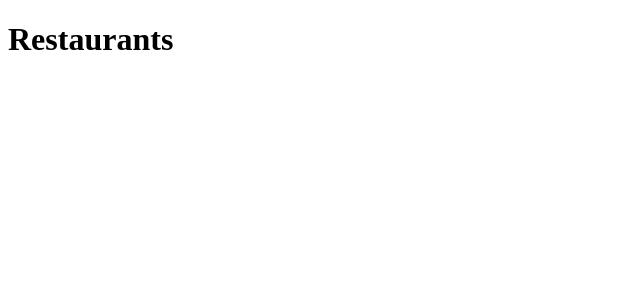
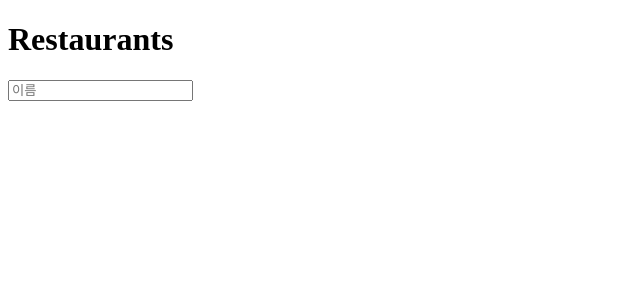
Before and after one commit to CodeSoom/react-week4-assignment-2, a React app: page / in a window 1280 px wide. Shown: the top 300 px of the page, without its empty margins (0-640 px from the left). Built offline with nearby package versions, Linux system fonts and the light colour scheme.

Commit message:
App 컴포넌트 테스트 통과

```diff
--- a/src/App.jsx
+++ b/src/App.jsx
@@ -1,7 +1,10 @@
+import InputContainer from './containers/InputContainer';
+
 export default function App() {
   return (
     <div>
       <h1>Restaurants</h1>
+      <InputContainer />
     </div>
   );
 }
```
Also changed, not shown: 1 other file (tests, documents, lock files or other folders).
